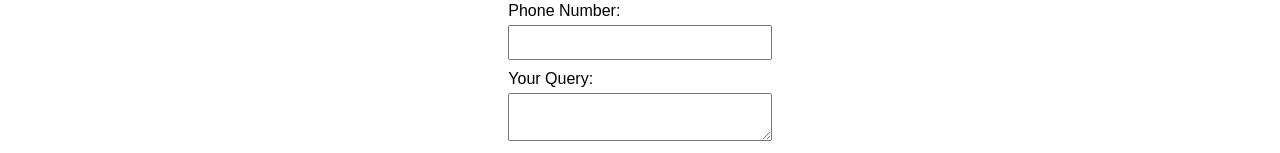
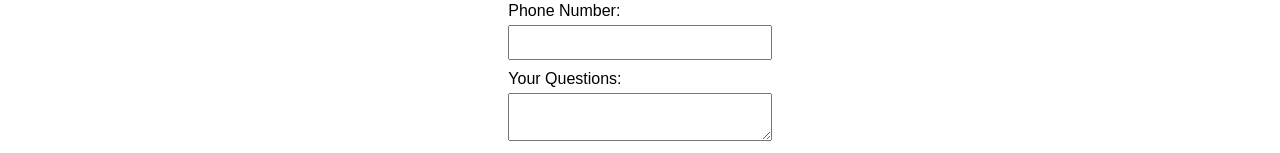
Before and after one commit to HSarao004/assignment-14, a React (Vite) app: page /contact in a window 1280 px wide. Shown: the part 154-307 px from the top of the page. Built offline with nearby package versions, Linux system fonts and the light colour scheme.

Commit message:
Page updating

```diff
--- a/src/pages/ContactPage/ContactPage.tsx
+++ b/src/pages/ContactPage/ContactPage.tsx
@@ -16,7 +16,7 @@ const ContactPage = () => {
               <input type="tel" id="phone" name="phone" required />
             </div>
             <div>
-              <label htmlFor="query">Your Query:</label>
+              <label htmlFor="query">Your Questions:</label>
               <textarea id="query" name="query" required></textarea>
             </div>
             <button type="submit">Submit</button>
```
Also changed, not shown: vercel.json.
